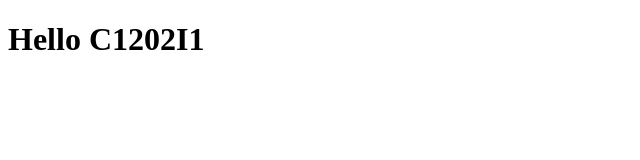
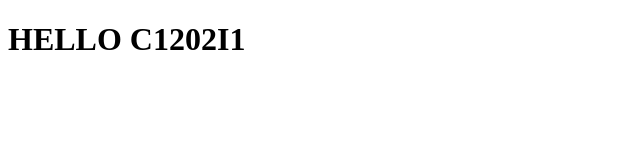
Before and after one commit to quan200699/demo-advanced-git-c12i, a plain HTML site: page index.html in a window 1280 px wide. Shown: the whole page, without its empty margins (0-640 px from the left). Drawn offline with Linux system fonts and the light colour scheme.

Commit message:
chuyển thành chữ hoa

```diff
--- a/index.html
+++ b/index.html
@@ -5,6 +5,6 @@
     <title>Title</title>
 </head>
 <body>
-<h1>Hello C1202I1</h1>
+<h1>HELLO C1202I1</h1>
 </body>
 </html>
```
